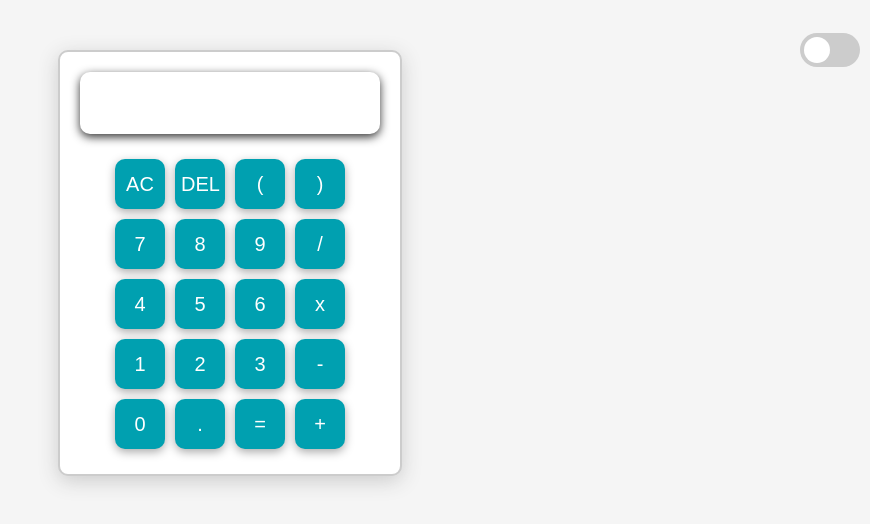
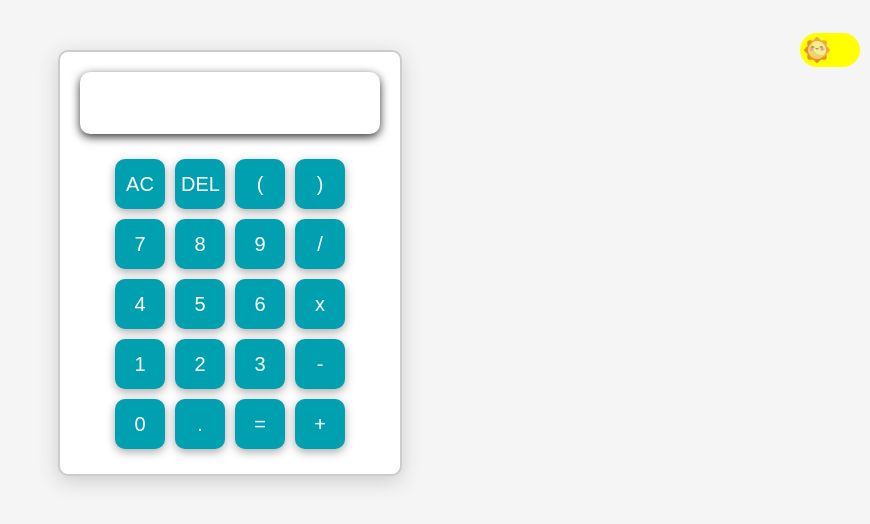
Before and after one commit to Underemployed/Web_and_tkinter_calculator, a plain HTML site: page index.html in a window 1280 px wide. Shown: the whole page, without its empty margins (410-1280 px from the left). Drawn offline with Linux system fonts and the light colour scheme.

Commit message:
dark abd light mode toggle button

```diff
--- a/style.css
+++ b/style.css
@@ -2,6 +2,7 @@
   body {
     background-color: #f5f5f5;
     color: #555;
+
     }
 
     body.dark-mode {
@@ -97,28 +98,54 @@ body.dark-mode #calculator {
       display: inline-block;
       width: 100%;
       height: 100%;
-  background-color: #ccc;
+      background-color: yellow;
       border-radius: 34px;
       transition: background-color 0.3s ease;
     }
 
     .slider:before {
+      content: "";
       position: absolute;
-  content: "";
-  height: 26px;
-  width: 26px;
       left: 4px;
       bottom: 4px;
-  background-color: white;
+      width: 26px;
+      height: 26px;
+      background-image: url('screenshots/sun.png');
+      background-repeat: no-repeat;
+      background-size: contain;
       border-radius: 50%;
       transition: transform 0.3s ease;
     }
 
-  /* Toggle switch in dark mode */
+    .slider:after {
+      content: "";
+      position: absolute;
+      right: 4px;
+      bottom: 4px;
+      width: 26px;
+      height: 26px;
+      background-repeat: no-repeat;
+      background-size: contain;
+      border-radius: 50%;
+      transition: transform 0.3s ease;
+    }
+
+
     input:checked + .slider {
-  background-color: #2196F3;
+      background-color: #5921f3;
+      background-image: url('screenshots/sun.png');
+
+
     }
 
     input:checked + .slider:before {
       transform: translateX(26px);
+      background-image: url('screenshots/rest.png');
+
+
     }
+
+    input:checked + .slider:after {
+      transform: translateX(-26px);
+      background-image: url();
+    }
```
Lines whose indentation alone changed are shown as unchanged.
